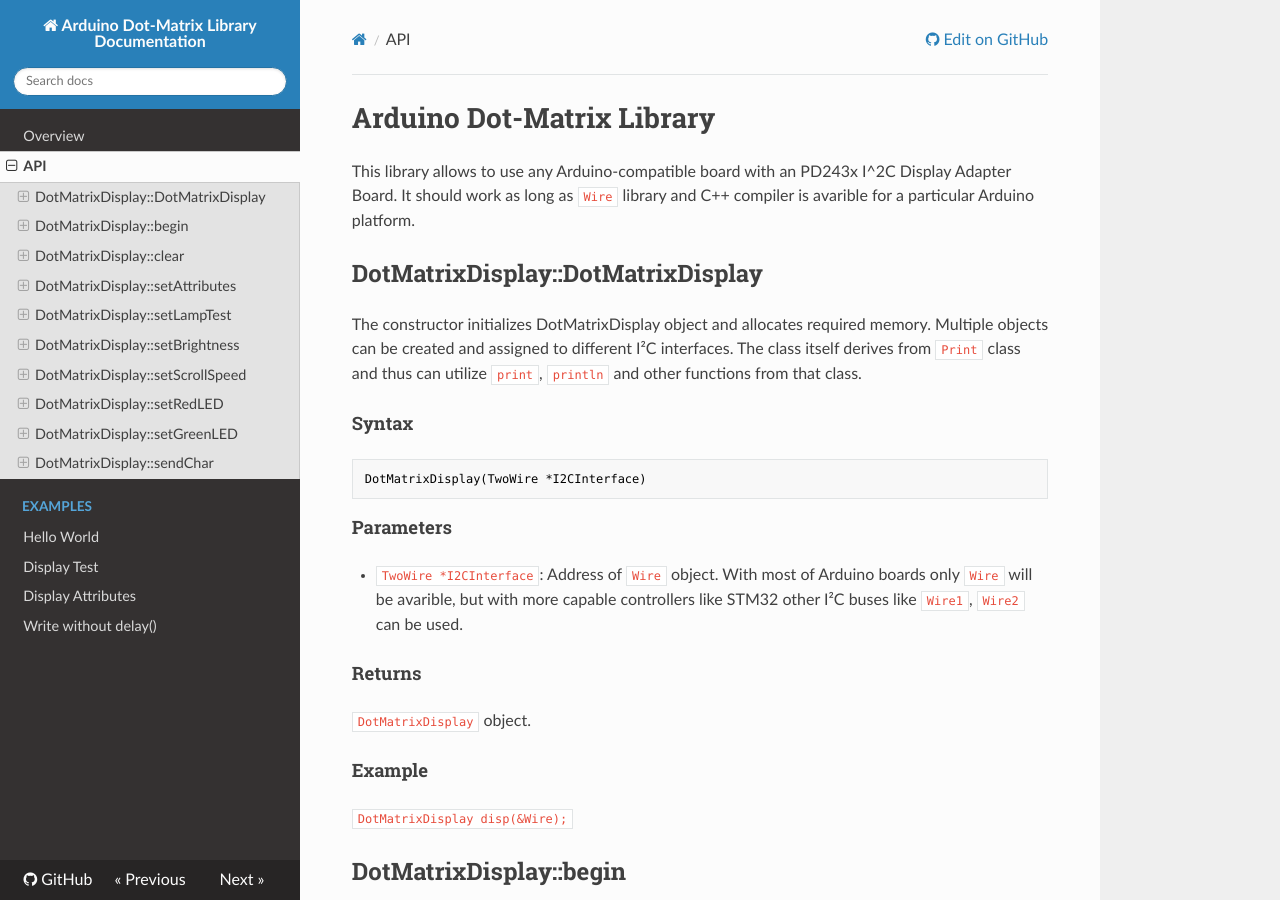
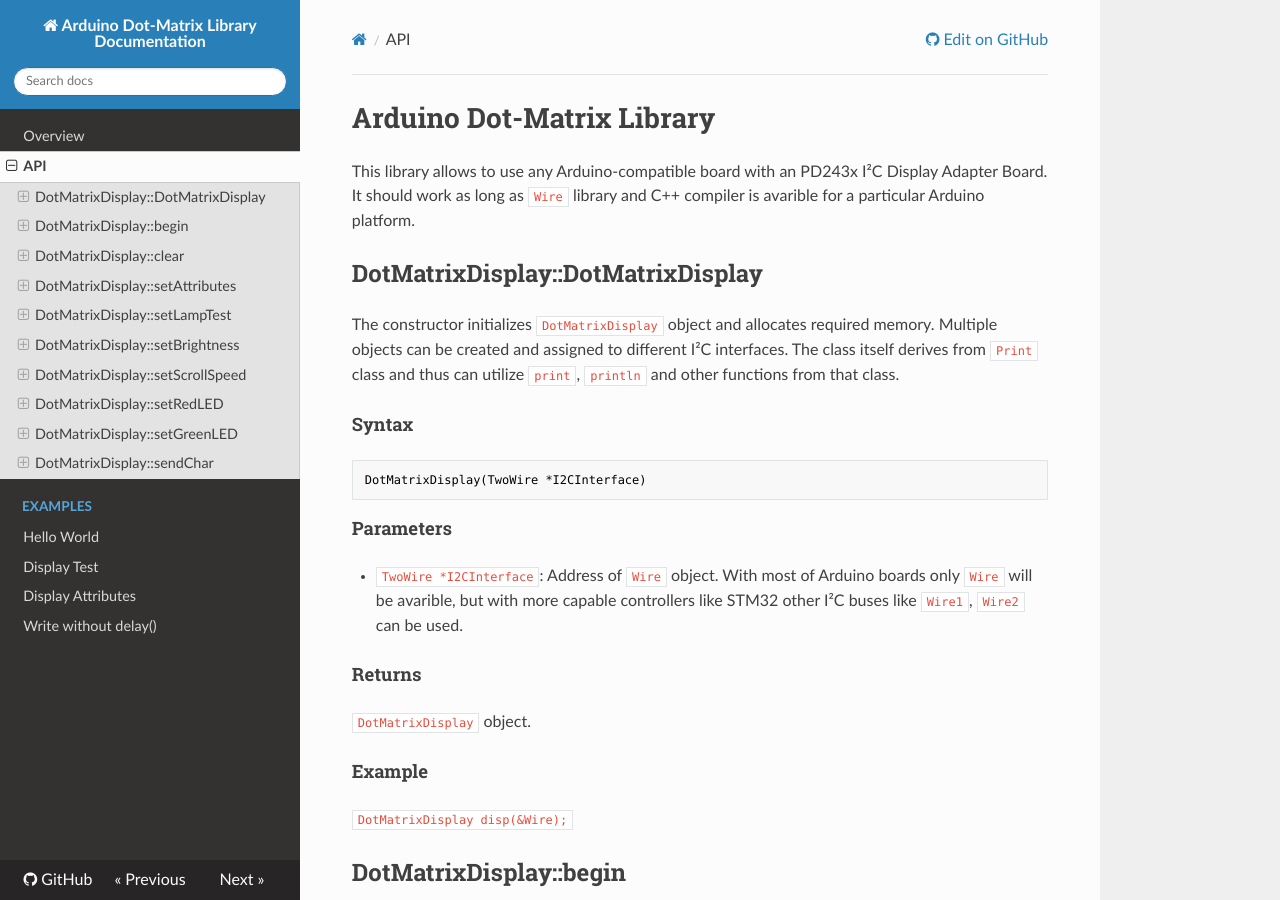
Before and after one commit to galjonsfigur/PD243x-DotMatrixDisplay, an MkDocs documentation site: the page built from docs/api.md, in a window 1280 px wide and 900 px high. Built offline with MkDocs 1.6.1, drawn with Linux system fonts in a browser that asks for light colours; nearby versions of some CDN libraries; some of the changed text lies outside the part shown.

Commit message:
Documentation fixes

````diff
--- a/docs/api.md
+++ b/docs/api.md
@@ -1,25 +1,31 @@
 # Arduino Dot-Matrix Library
 
-This library allows to use any Arduino-compatible board with an PD243x I^2C Display Adapter Board. It should work as long as `Wire` library and C++ compiler is avarible for a particular Arduino platform.
+This library allows to use any Arduino-compatible board with an PD243x I²C Display Adapter Board. It should work as long as `Wire` library and C++ compiler is avarible for a particular Arduino platform.
 
 ## DotMatrixDisplay::DotMatrixDisplay
-The constructor initializes DotMatrixDisplay object and allocates required memory. Multiple objects can be created and assigned to different I²C interfaces. The class itself derives from `Print` class and thus can utilize `print`, `println` and other functions from that class.
+
+The constructor initializes `DotMatrixDisplay` object and allocates required memory. Multiple objects can be created and assigned to different I²C interfaces. The class itself derives from `Print` class and thus can utilize `print`, `println` and other functions from that class.
 
 #### Syntax
+
 ```c++
 DotMatrixDisplay(TwoWire *I2CInterface)
 ```
 
 #### Parameters
+
 - `TwoWire *I2CInterface`: Address of `Wire` object. With most of Arduino boards only `Wire` will be avarible, but with more capable controllers like STM32 other I²C buses like `Wire1`, `Wire2` can be used.
 
 #### Returns
+
 `DotMatrixDisplay` object.
 
 #### Example
+
 `DotMatrixDisplay disp(&Wire);`
 
 ## DotMatrixDisplay::begin
+
 Method used to init and reset PD245X display. Should be called only once in the code.
 
 !!! attention
@@ -27,38 +33,48 @@
 
 
 #### Syntax
+
 `disp.begin();`
 
 #### Parameters
+
 None
 
 #### Returns
+
 Nothing
 
 #### Example
+
 ```c++
 Wire.begin();
 disp.begin();
 ```
 
 ## DotMatrixDisplay::clear
+
 Sends clear command to the display and thus clears display content.
 
 #### Syntax
+
 `void clear()`
 
 #### Parameters
+
 None
 
 #### Returns
+
 Nothing
 
 #### Example
+
 ```c++
 disp.clear();
 ```
 
 ## DotMatrixDisplay::setAttributes
+
 Sets display attributes. PD243X displays have an option to set various visual attributes on some characters or entire display. All attributes supported by PD243X displays:
 
 - `NO_ATTRIBUTE`: Turns off any enabled attributes.
@@ -140,15 +168,19 @@
 Allows to change default scroll speed (250ms) of text on the display.
 
 #### Syntax
+
 `void setScrollSpeed(uint8_t scrollSpeed)`
 
 #### Parameters
-`uint8_t scrollSpeed`: Scrolling speed in milliseconds.
+
+- `uint8_t scrollSpeed`: Scrolling speed in milliseconds.
 
 #### Returns
+
 Nothing
 
 #### Example
+
 ```c++
 // Set scrolling speed to 150 milliseconds
 disp.setScrollSpeed(150);
@@ -159,15 +191,19 @@
 Enables or disables red LED on PD243X adapter board.
 
 #### Syntax
+
 `void setRedLED(bool redLed)`
 
 #### Parameters
-`bool redLed`:  set `true` to enable red LED or `false` to disable it.
+
+- `bool redLed`:  set `true` to enable red LED or `false` to disable it.
 
 #### Returns
+
 Nothing
 
 #### Example
+
 ```c++
 // Enable red LED on display board
 disp.setRedLED(true);
@@ -178,15 +214,19 @@
 Enables or disables green LED on PD243X adapter board.
 
 #### Syntax
+
 `void setGreenLED(bool greenLed)`
 
 #### Parameters
-`bool greenLed`:  set `true` to enable green LED or `false` to disable it.
+
+- `bool greenLed`:  set `true` to enable green LED or `false` to disable it.
 
 #### Returns
+
 Nothing
 
 #### Example
+
 ```c++
 // Enable green LED on display board
 disp.setGreenLED(true);
@@ -197,19 +237,23 @@
 Writes one character to desired place on screen.
 
 !!! note
-This method is very useful when use of `delay` is not desired in code. Otherwise use of functions derived form `Print` class (`print`) is recommended. More information about using `print` functions can be found in examples code and in [Arduino `Serial.print` documentation](https://www.arduino.cc/reference/en/language/functions/communication/serial/print/) which is also derived from `Print` class.
+    This method is very useful when use of `delay` is not desired in code. Otherwise use of functions derived form `Print` class (`print`) is recommended. More information about using `print` functions can be found in examples code and in [Arduino `Serial.print` documentation](https://www.arduino.cc/reference/en/language/functions/communication/serial/print/) which is also derived from `Print` class.
 
 #### Syntax
+
 `void sendChar(uint8_t position, char data)`
 
 #### Parameters
+
 - `uint8_t position`: Position on screen from 0 to 3. PD254X displays have inverted positions, so the first character on screen is on 3rd position.
 - `char data`: Character to write on screen.
 
 #### Returns
+
 Nothing
 
 #### Example
+
 ```c++
 // Display single characters on screen
 // Position on screen is inverted
````
Also changed, not shown: other parts of docs/api.md (+28 -16 lines), docs/index.md (+2 -0 lines).
